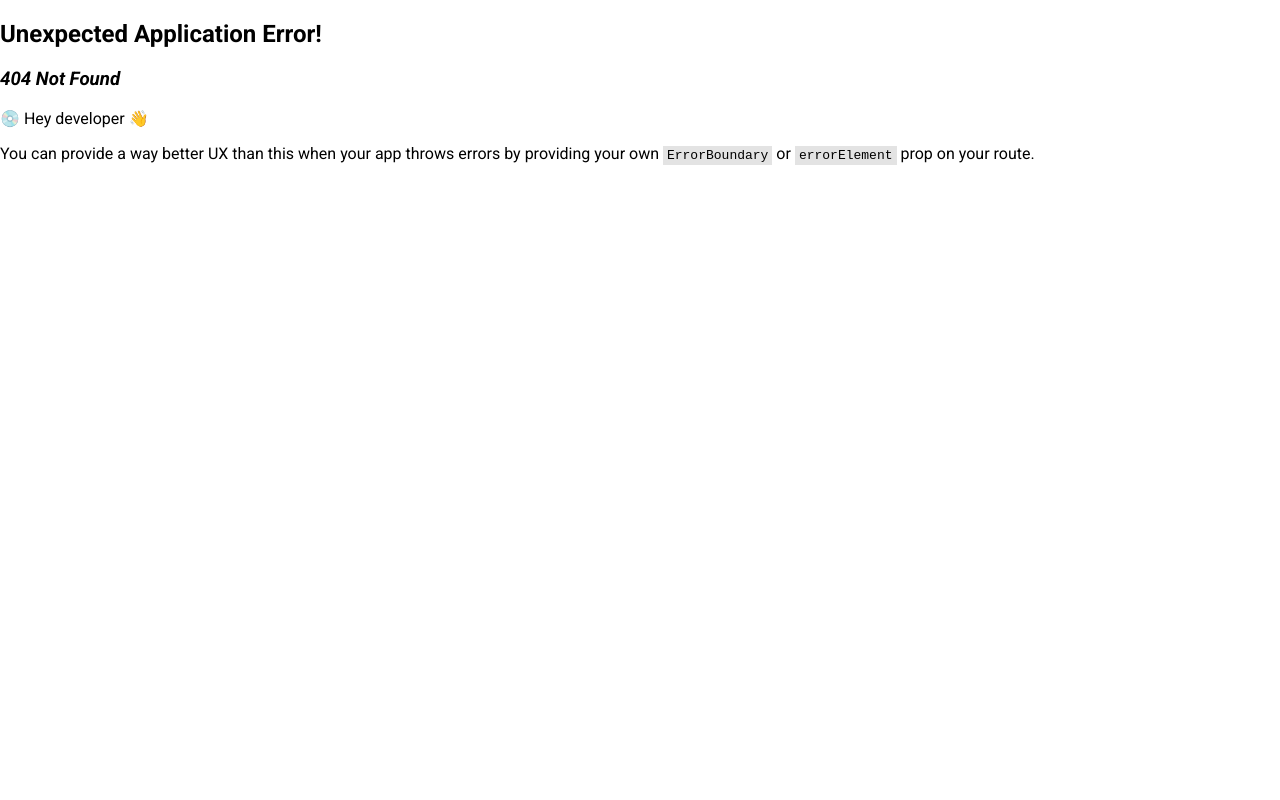
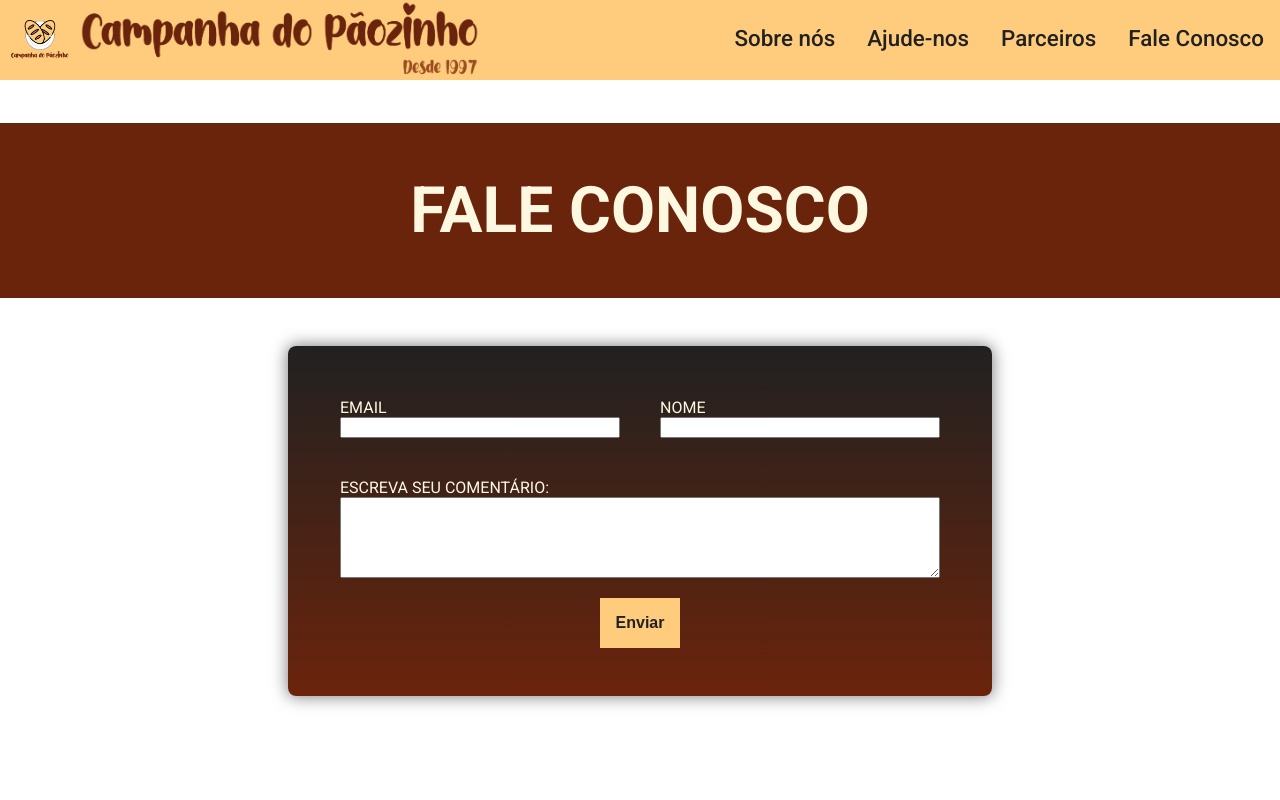
Before and after one commit to Thiagoslds/projeto-campanha, a React (Vite) app in the folder projeto-campanha/: page /faleconosco in a window 1280 px wide. Before the commit this address had no page. Shown: the top 800 px of the page. Built offline with nearby package versions, Linux system fonts and the light colour scheme.

Commit message:
11#Cria_pagina_fale_conosco

```diff
--- a/projeto-campanha/src/App.jsx
+++ b/projeto-campanha/src/App.jsx
@@ -4,6 +4,7 @@ import Home from './pages/Home';
 import RootLayout from './pages/Root';
 import ComoAjudar from './pages/ComoAjudar';
 import Parceiros from './pages/Parceiros';
+import FaleConosco from './pages/FaleConosco';
 
 const routerData = createBrowserRouter([
   {
@@ -13,7 +14,8 @@ const routerData = createBrowserRouter([
       { path: '/', element: <Home /> },
       { path: '/sobre', element: <Sobre /> },
       { path: '/ajude', element: <ComoAjudar /> },
-      { path: '/parceiros', element: <Parceiros /> }
+      { path: '/parceiros', element: <Parceiros /> },
+      { path: '/faleconosco', element: <FaleConosco /> }
     ]
   }
 ]);
--- a/projeto-campanha/src/components/Header.jsx
+++ b/projeto-campanha/src/components/Header.jsx
@@ -23,6 +23,9 @@ export default function Header() {
                     <Link to="/parceiros">
                         Parceiros
                     </Link>
+                    <Link to="/faleconosco">
+                        Fale Conosco
+                    </Link>
                 </nav>
             </div>
         </>
--- a/projeto-campanha/src/index.css
+++ b/projeto-campanha/src/index.css
@@ -443,3 +443,52 @@ body {
 .parceiro-bloco span {
   font-size: 1rem;
 }
+
+/* Fale Conosco */
+form {
+  width: 90%;
+  max-width: 40rem;
+  margin: 3rem auto;
+  padding: 2rem;
+  background: linear-gradient(180deg, #212121, #6B240C);
+  border-radius: 8px;
+  box-shadow: 0 0 16px 1px rgba(0, 0, 0, 0.5);
+  color: #FFF8E1;
+}
+
+label {
+  text-transform: uppercase;
+}
+
+.form-contato-dados {
+  display: flex;
+}
+
+.form-contato-campo {
+  display: flex;
+  flex-direction: column;
+  margin: 20px;
+  width: 90%;
+}
+
+.form-contato-mensagem {
+  display: flex;
+  flex-direction: column;
+  margin: 20px;
+}
+
+.button-form {
+  background-color: #FFCB7C;
+  color: #212121;
+  padding: 1rem;
+  border: none;
+  cursor: pointer;
+  font-size: 1rem;
+  font-weight: 600;
+  text-align: center;
+}
+
+.form-contato-botao {
+  display: flex;
+  justify-content: center;
+}
--- /dev/null
+++ b/projeto-campanha/src/pages/FaleConosco.jsx
@@ -0,0 +1,65 @@
+import { useState } from "react";
+
+//const DOMAIN = 'https://ee0b52ab-d149-49d5-a575-34357dccfce7.mock.pstmn.io';
+const DOMAIN = 'http://localhost:5010';
+
+export default function FaleConosco() {
+    const [isSuccess, setIsSuccess] = useState(false);
+
+    function handleSubmit(event) {
+        event.preventDefault();
+
+        const formData = new FormData(event.target);
+        const data = Object.fromEntries(formData.entries());
+        console.log(data);
+        sendData(data);
+    }
+
+    async function sendData(userData) {
+        const response = await fetch(`${DOMAIN}/user-data`, {
+            method: 'POST',
+            body: JSON.stringify(userData),
+            headers: {
+                'Content-Type': 'application/json'
+            }
+        });
+
+        //const resData = await response.json();
+        response.status === 200 ? setIsSuccess(true) : setIsSuccess(false);
+        console.log('Resposta: ' + response.status);
+    }
+
+    return (
+        <>
+            <h1 className="titulo-h1">Fale Conosco</h1>
+            <form id="form-contato" onSubmit={handleSubmit}>
+                <div className="form-contato-dados">
+                    <div className="form-contato-campo">
+                        <label htmlFor="email">Email</label>
+                        <input id="email" type="email" name="email" />
+                    </div>
+
+                    <div className="form-contato-campo">
+                        <label htmlFor="name">Nome</label>
+                        <input type="text" id="name" name="name" />
+                    </div>
+                </div>
+
+
+                <div className="form-contato-mensagem">
+                    <label htmlFor="text">Escreva seu comentário:</label>
+                    <textarea id="text" name="text" rows="5" cols="33">
+                    </textarea>
+                </div>
+
+                <p className="form-contato-botao">
+                    <button type="submit" className="button-form">
+                        Enviar
+                    </button>
+                </p>
+
+                {isSuccess && <p>Mensagem enviada com sucesso!</p>}
+            </form>
+        </>
+    );
+}
```
